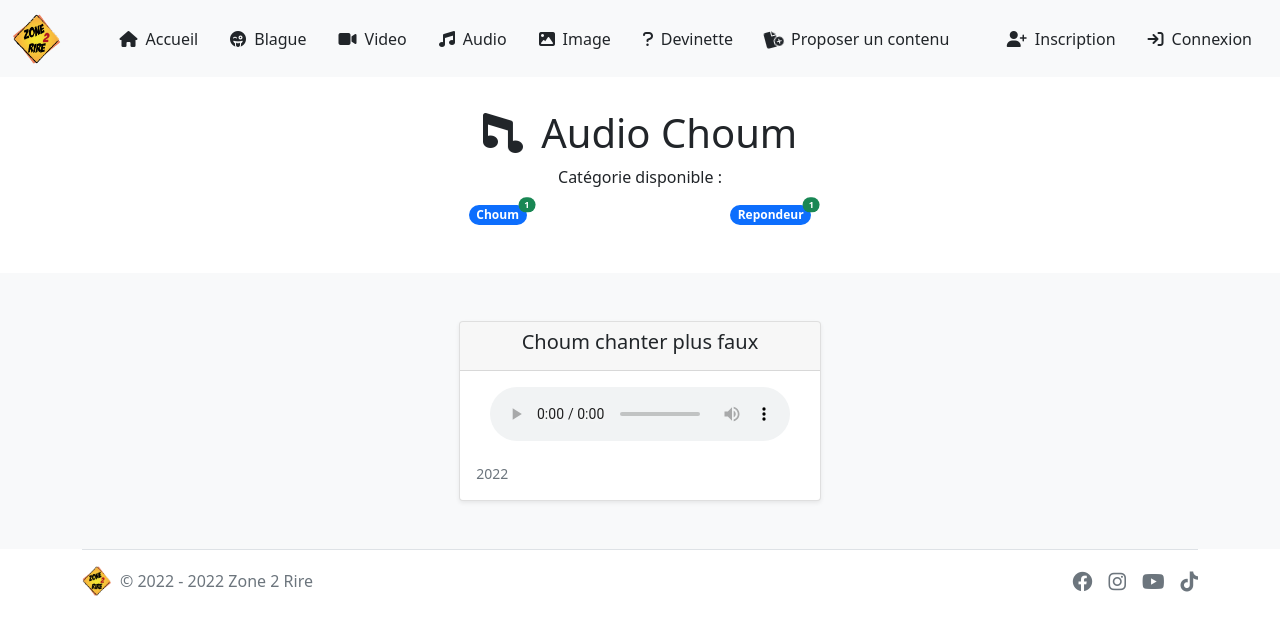
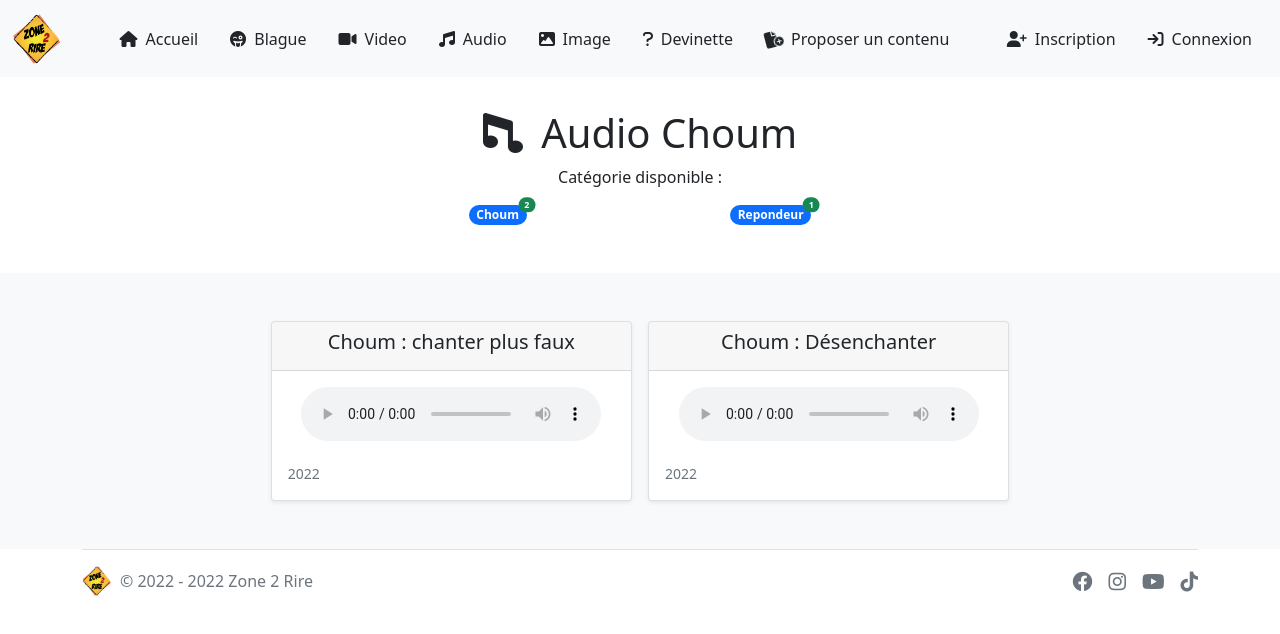
Before and after one commit to lefebvredavid59/zone2rire_react, a React (Create React App) app: page /audio/choum in a window 1280 px wide. Shown: the top 634 px of the page. Built offline with nearby package versions, Linux system fonts and the light colour scheme.

Commit message:
create new data for test

```diff
--- a/src/components/Content/CardContent.jsx
+++ b/src/components/Content/CardContent.jsx
@@ -6,18 +6,19 @@ function CardContent(props) {
   let { slug } = useParams();
   let categ = getCategorySlug(slug);
 
-
   if (categ.video) {
     return (
       <div className="col">
         <div className="card shadow-sm">
-        <div className="card-header">
+          <div className="card-header">
             <h5 className="card-title text-center">{props.name}</h5>
           </div>
           <div class="ratio ratio-16x9">
             <iframe
               src={props.video}
-              title="YouTube video"
+              title="YouTube video player"
+              frameborder="0"
+              allow="accelerometer; autoplay; clipboard-write; encrypted-media; gyroscope; picture-in-picture"
               allowfullscreen
             ></iframe>
           </div>
@@ -39,7 +40,7 @@ function CardContent(props) {
           <div className="card-body text-center">
             <figure>
               <audio controls src={props.audio}>
-              Votre navigateur ne supporte pas l'élément
+                Votre navigateur ne supporte pas l'élément
                 <code>audio</code>.
               </audio>
             </figure>
@@ -54,8 +55,11 @@ function CardContent(props) {
     return (
       <div className="col">
         <div className="card shadow-sm">
-          <img className="bd-placeholder-img card-img-top"
-          src={props.picture} alt={`/${props.name}`} />
+          <img
+            className="bd-placeholder-img card-img-top"
+            src={props.picture}
+            alt={`/${props.name}`}
+          />
 
           <div className="card-body">
             <div className="d-flex justify-content-between align-items-center">
@@ -73,11 +77,9 @@ function CardContent(props) {
             <h5 className="card-title text-center">{props.name}</h5>
           </div>
           <div className="card-body">
-            <p className="card-text text-center">
-              {props.devinette}
-            </p>
+            <p className="card-text text-center">{props.devinette}</p>
 
-            <Answer props={props.reponse} />
+            <Answer content={props} />
             <div className="d-flex justify-content-between align-items-center">
               <small className="text-muted">{props.date.getFullYear()}</small>
             </div>
--- a/src/data/Content.ts
+++ b/src/data/Content.ts
@@ -48,7 +48,7 @@ let CONTENT: Content[] = [
     },
     {
         id: 4,
-        name: "Choum chanter plus faux",
+        name: "Choum : chanter plus faux",
         slug: "choum-chanter-plus-faux",
         audio_link: "http://zone2rire.free.fr/MP3Choum/Zone2Rire_Choum_Chanter_Plus_Faux.mp3",
         date_created: new Date(),
@@ -63,7 +63,34 @@ let CONTENT: Content[] = [
         date_created: new Date(),
 
         sub_category_id: 6,
-    }
+    },
+    {
+        id: 6,
+        name: "Choum : Désenchanter",
+        slug: "choum-désenchanter",
+        audio_link: "http://zone2rire.free.fr/MP3Choum/Zone2Rire_Choum_Desenchante.mp3",
+        date_created: new Date(),
+
+        sub_category_id: 3,
+    },
+    {
+        id: 7,
+        name: "Tu fais quoi ?",
+        slug: "tu-fais-quoi",
+        picture: "https://scontent-cdt1-1.xx.fbcdn.net/v/t1.6435-9/210359797_3061632994081957_8857232218075953268_n.jpg?_nc_cat=105&ccb=1-6&_nc_sid=8bfeb9&_nc_ohc=w-3MS019ZH8AX-Y2dMg&_nc_ht=scontent-cdt1-1.xx&oh=00_AT-lB7YcIgn4NQL_9Nf9ZZIa8oNQR0fY1WDuO1HbWUW6KQ&oe=62A5598E",
+        date_created: new Date(),
+
+        sub_category_id: 7,
+    },
+    {
+        id: 8,
+        name: "Nos amis les animaux",
+        slug: "nos-amis-les-animaux",
+        video_link: "https://www.youtube.com/embed/F7YBrwoQZE8",
+        date_created: new Date(),
+
+        sub_category_id: 2,
+    },
 ];
 
 // Compte le nombre d'article dans la SousCategorie
--- a/src/data/SubCategory.ts
+++ b/src/data/SubCategory.ts
@@ -18,8 +18,8 @@ let SUBCATEGORY: SubCategory[] = [
     },
     {
         id: 2,
-        name: "TikTok",
-        slug: "tiktok",
+        name: "Animaux",
+        slug: "animaux",
 
         category_id: 2,
     },
@@ -51,6 +51,13 @@ let SUBCATEGORY: SubCategory[] = [
 
         category_id: 3,
     },
+    {
+        id: 7,
+        name: "Méme",
+        slug: "meme",
+
+        category_id: 4,
+    }
 ];
 
 function getSubCategoryByCategoryId(categoryId: number): SubCategory[] {
--- a/src/styles/CardContent.jsx
+++ b/src/styles/CardContent.jsx
@@ -4,10 +4,10 @@ export const Answer= styled.div`
   text-align: center;
   :after {
     font-size: 30px;
-    content: "reponse";
+    content: "Réponse";
   }
   :hover:after {
     color: darkblue;
-    content: ${(props) => props.reponse};
+    content: ${props => props.content.reponse};
   }
 `;
```
Also changed, not shown: src/pages/content/SubContent.jsx (+3 -7 lines).
